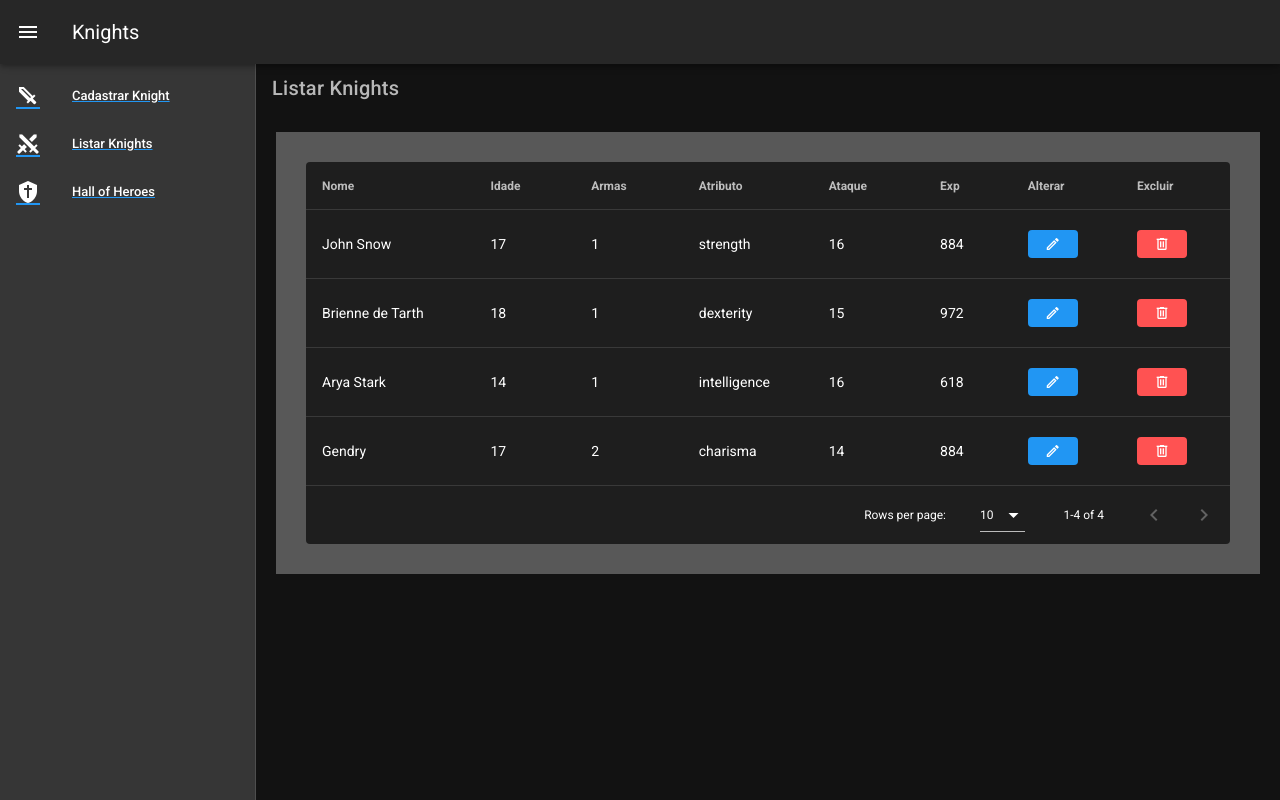
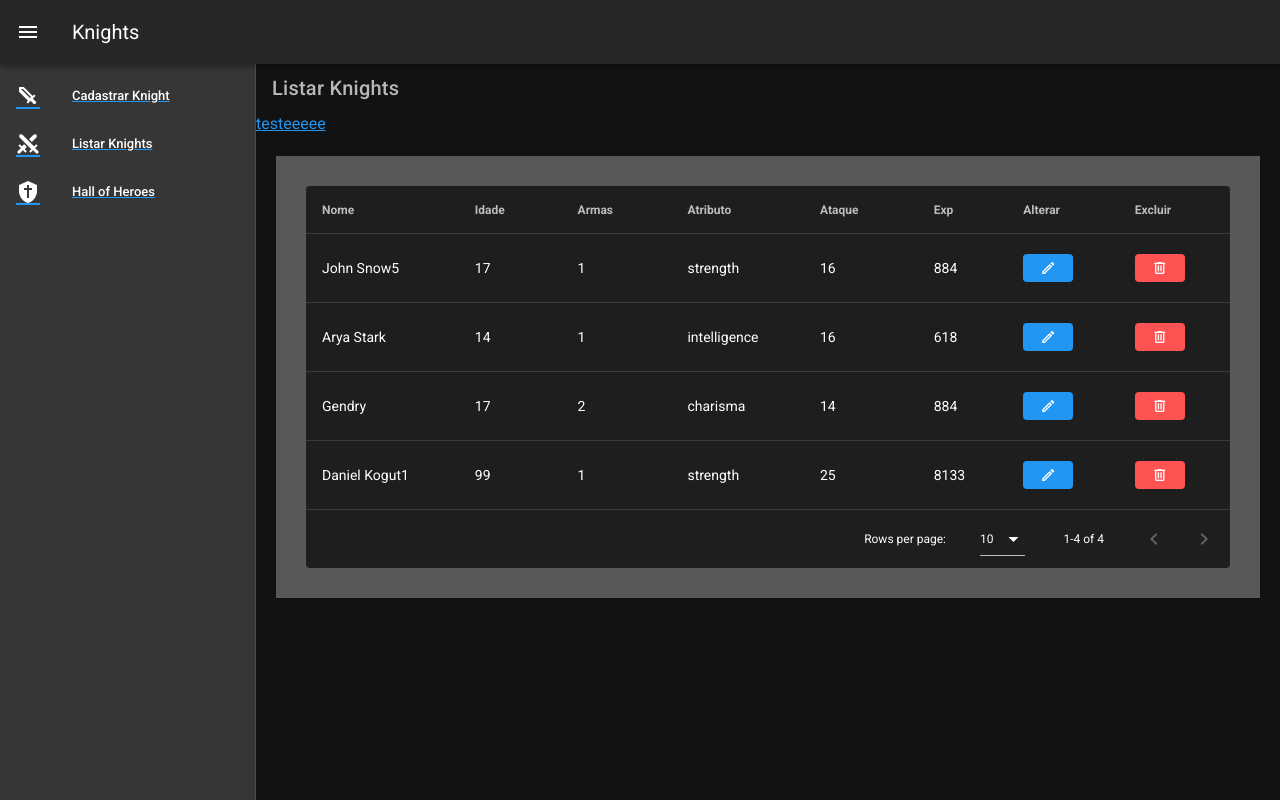
Before and after one commit to danieltugok/knights, a Vue app: page /get-knights in a window 1280 px wide. Built offline with nearby package versions, Linux system fonts and the light colour scheme; data requests are answered from the project's data file.

Commit message:
ajustes e atualizacao de knights na tabela depois de editar

```diff
--- a/db.json
+++ b/db.json
@@ -2,7 +2,7 @@
   "knights": [
     {
       "id": "9c076f70-122e-11ea-8ab7-0d733cac29b1",
-      "name": "John Snow",
+      "name": "John Snow5",
       "nickname": "bastardo",
       "birthday": "10/08/2002",
       "weapons": [
@@ -22,29 +22,6 @@
         "charisma": 15
       },
       "keyAttribute": "strength"
-    },
-    {
-      "id": "9c076f70-122e-11ea-8po0-0d74fcac29b1",
-      "name": "Brienne de Tarth",
-      "nickname": "A Donzela de Tarth",
-      "birthday": "27/11/2000",
-      "weapons": [
-        {
-          "name": "sword",
-          "mod": 4,
-          "attr": "strength",
-          "equipped": true
-        }
-      ],
-      "attributes": {
-        "strength": 13,
-        "dexterity": 13,
-        "constitution": 17,
-        "intelligence": 17,
-        "wisdom": 16,
-        "charisma": 10
-      },
-      "keyAttribute": "dexterity"
     },
     {
       "id": "9c076f70-122e-29kj-8ab7-0d74fcac29b1",
@@ -97,6 +74,29 @@
         "charisma": 16
       },
       "keyAttribute": "charisma"
+    },
+    {
+      "id": "6c36b780-68c6-11ea-91de-c1353964a388",
+      "name": "Daniel Kogut1",
+      "nickname": "Kog",
+      "birthday": "01/03/1920",
+      "weapons": [
+        {
+          "name": "Machado",
+          "mod": 15,
+          "attr": "strength",
+          "equipped": true
+        }
+      ],
+      "attributes": {
+        "strength": 96,
+        "dexterity": 86,
+        "constitution": 75,
+        "intelligence": 88,
+        "wisdom": 89,
+        "charisma": 90
+      },
+      "keyAttribute": "strength"
     }
   ],
   "heroes": [
@@ -239,6 +239,29 @@
         "charisma": 2
       },
       "keyAttribute": "strength"
+    },
+    {
+      "id": "9c076f70-122e-11ea-8po0-0d74fcac29b1",
+      "name": "Brienne de Tarth",
+      "nickname": "A Donzela de Tarth",
+      "birthday": "27/11/2000",
+      "weapons": [
+        {
+          "name": "sword",
+          "mod": 4,
+          "attr": "strength",
+          "equipped": true
+        }
+      ],
+      "attributes": {
+        "strength": 13,
+        "dexterity": 13,
+        "constitution": 17,
+        "intelligence": 17,
+        "wisdom": 16,
+        "charisma": 10
+      },
+      "keyAttribute": "dexterity"
     }
   ]
 }
--- a/package.json
+++ b/package.json
@@ -10,6 +10,7 @@
   "dependencies": {
     "axios": "^0.19.0",
     "core-js": "^3.3.2",
+    "json-server": "^0.15.1",
     "uuid": "^3.3.3",
     "vue": "^2.6.10",
     "vue-router": "^3.1.3",
--- a/src/components/ContentCreateKnights.vue
+++ b/src/components/ContentCreateKnights.vue
@@ -162,6 +162,8 @@ export default {
             if (this.$refs.form.validate()) {
                 const axios = require('axios');
 
+                console.log(this.defineCreateParams());
+
                 axios.post('http://localhost:3000/knights', this.defineCreateParams())
                     .then( (response) => {
                         this.afterWeaponCreated();
--- a/src/components/ContentListKnights.vue
+++ b/src/components/ContentListKnights.vue
@@ -1,14 +1,18 @@
 <template>
     <div>
         <v-subheader class="title">Listar Knights</v-subheader>
+
+        <a href="#" @click.prevent="teste">testeeeee</a>
 
         <div class="table-knight">
             <v-data-table
                 :headers="headers"
                 :items="knightList"
                 :no-data-text="'Nenhum item encontrado'"
+                ref="table"
                 item-key="name"
             >
+
                 <template v-slot:item.age="{ item }">
                     {{ formatAge(item) }}
                 </template>
@@ -26,7 +30,7 @@
                 </template>
 
                 <template v-slot:item.update="{ item }">
-                    <DialogUpdateNickname :knight="item"/>
+                    <DialogUpdateNickname :knight="item" @reload="updated"/>
                 </template>
 
                 <template v-slot:item.delete="{ item }">
@@ -73,6 +77,20 @@ export default {
     },
 
     methods: {
+
+        updated() {
+            const axios = require('axios');
+
+            axios.get('http://localhost:3000/knights')
+                .then( (response) => {
+                    this.knightList = response.data;
+                })
+                .catch( (error) => {
+                    console.error(error);
+                })
+
+
+        },
 
         onDeleteKnightClick(knight) {
 
--- a/src/components/DialogUpdateNickname.vue
+++ b/src/components/DialogUpdateNickname.vue
@@ -10,13 +10,16 @@
             </v-btn>
         </template>
         <v-card>
-            <v-card-title>Alteração de Apelido</v-card-title>
+
+            <v-card-title>Alteração de Nome / Apelido</v-card-title>
             <v-card-text>
                 <v-form ref="form" class="px-3">
+                    <v-text-field v-model="nameValue" label="Nome" :rules="inputRules"/>
                     <v-text-field v-model="nicknameValue" label="Apelido" :rules="inputRules"/>
                     <v-btn text class="success mx-0 mt-3" @click="onUpdateClicked">Alterar</v-btn>
                 </v-form>
             </v-card-text>
+
         </v-card>
 
     </v-dialog>
@@ -36,12 +39,14 @@ export default {
             inputRules: [
                 value => !!value || 'O campo é obrigatório.'
             ],
+            nameValue: null,
             nicknameValue: null,
             dialog: false
         }
     },
 
     mounted() {
+        this.nameValue = this.knight.name;
         this.nicknameValue = this.knight.nickname;
     },
 
@@ -51,9 +56,11 @@ export default {
                 const axios = require('axios');
 
                 axios.patch('http://localhost:3000/knights/'+this.knight.id,
-                    {nickname: this.nicknameValue})
+                    {name: this.nameValue},
+                    {nickname: this.nicknameValue}
+                    )
                     .then( (response) => {
-                        this.afterUpdateKnight();
+                        this.afterUpdateKnight( response);
                     })
                     .catch( (error) => {
                         console.error(error);
@@ -62,8 +69,11 @@ export default {
             }
         },
 
-        afterUpdateKnight() {
+        afterUpdateKnight(response) {
             this.dialog = false;
+            this.$emit('reload');
+            console.log(response);
+            // location.reload();
         }
     }
 }
```
